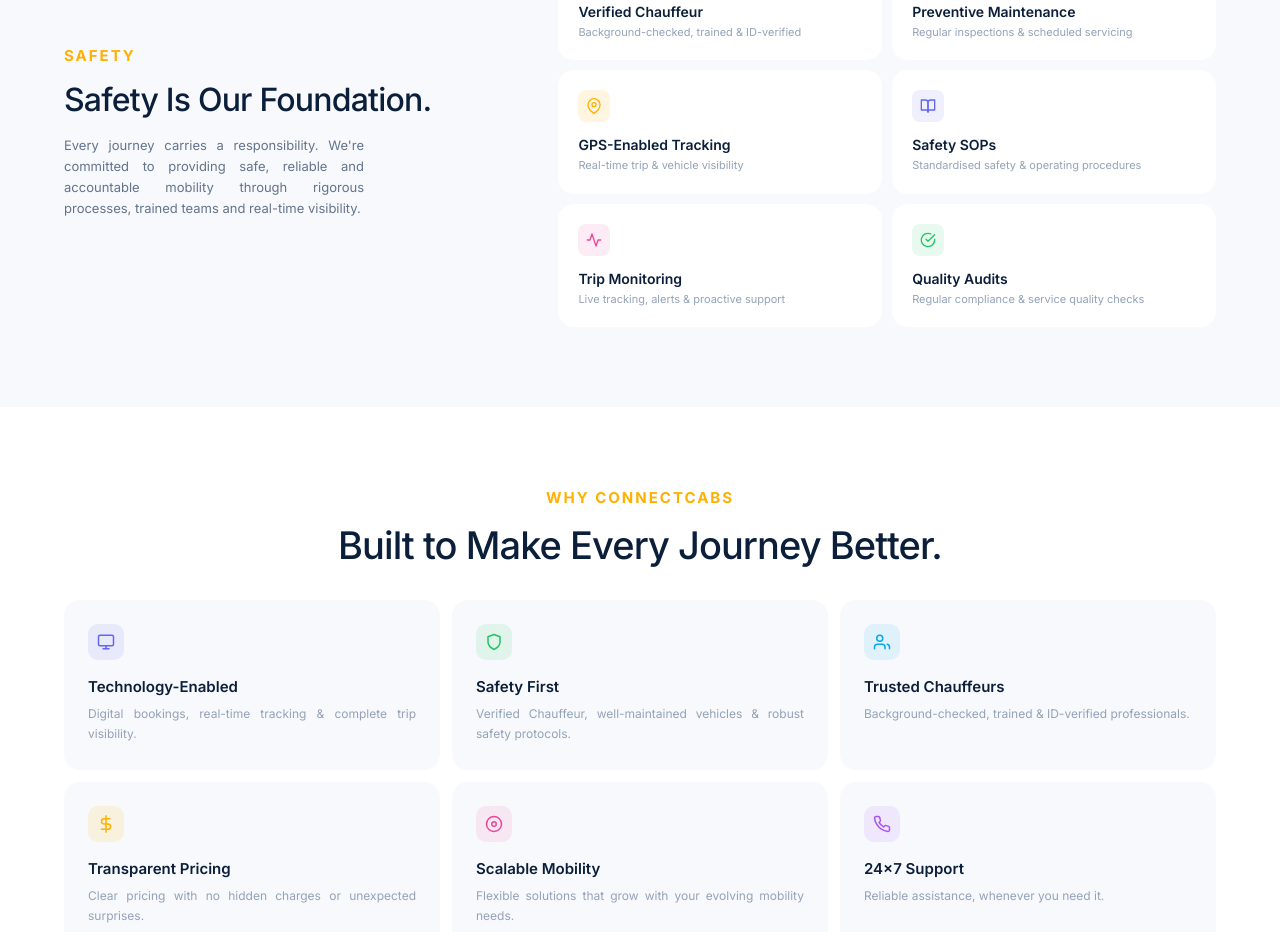
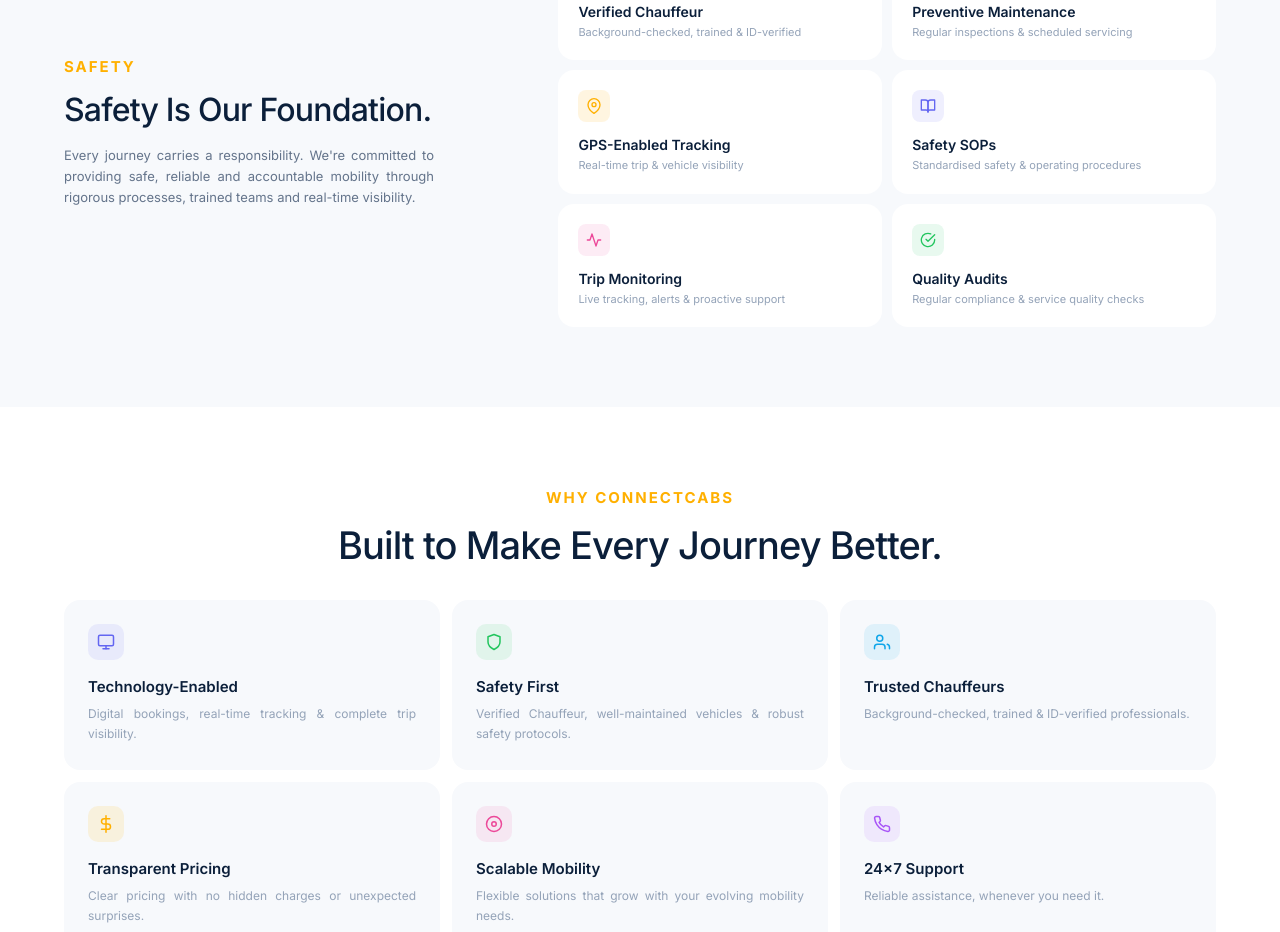
Before and after one commit to KharabelaParida/connectcabs-website, a Next.js app: page / in a window 1280 px wide. Shown: the part 5460-6392 px from the top of the page. Built offline with nearby package versions, Linux system fonts and the light colour scheme.

Commit message:
Update Safety Alignment

```diff
--- a/src/components/SafetySection.tsx
+++ b/src/components/SafetySection.tsx
@@ -64,7 +64,7 @@
               <h2 className="text-[28px] md:text-[32px] font-medium tracking-tight text-[var(--dark)] mb-4 leading-[1.15]">
                 Safety Is Our Foundation.
               </h2>
-              <p className="text-[var(--muted)] text-[13px] leading-relaxed max-w-[300px] text-justify">
+              <p className="text-[var(--muted)] text-[13px] leading-relaxed max-w-[370px] text-justify">
                 Every journey carries a responsibility. We&apos;re committed to providing safe, reliable and accountable mobility through rigorous processes, trained teams and real-time visibility.
               </p>
             </FadeIn>
```
